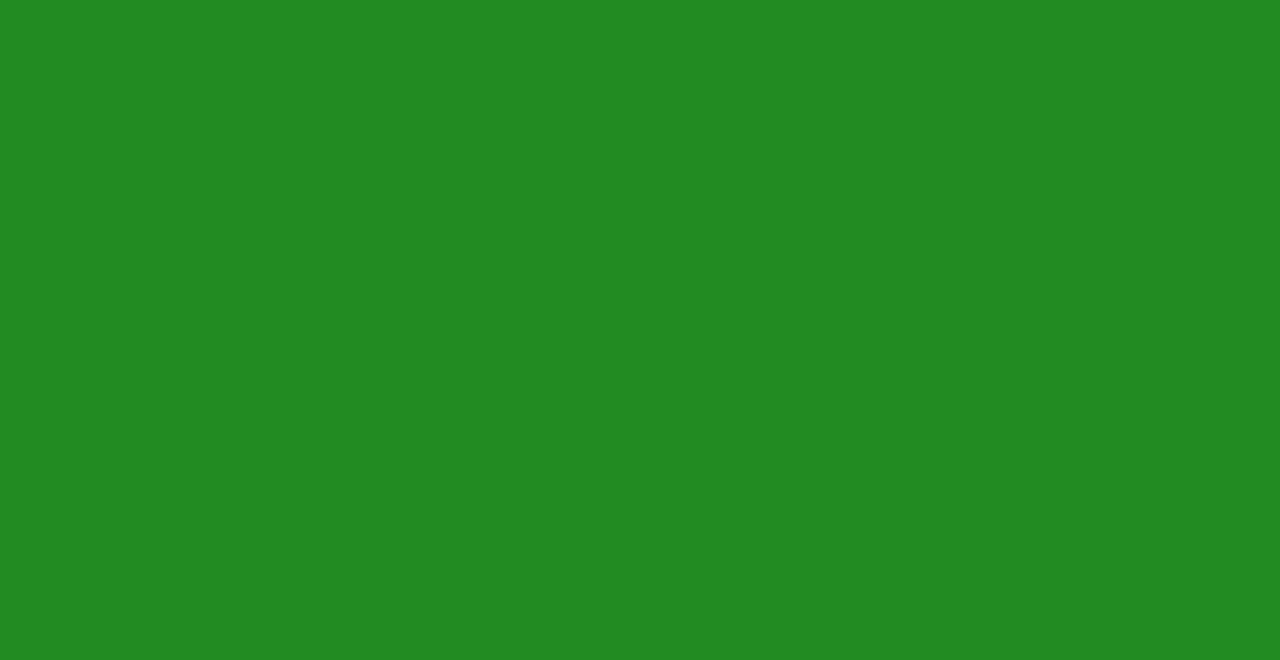
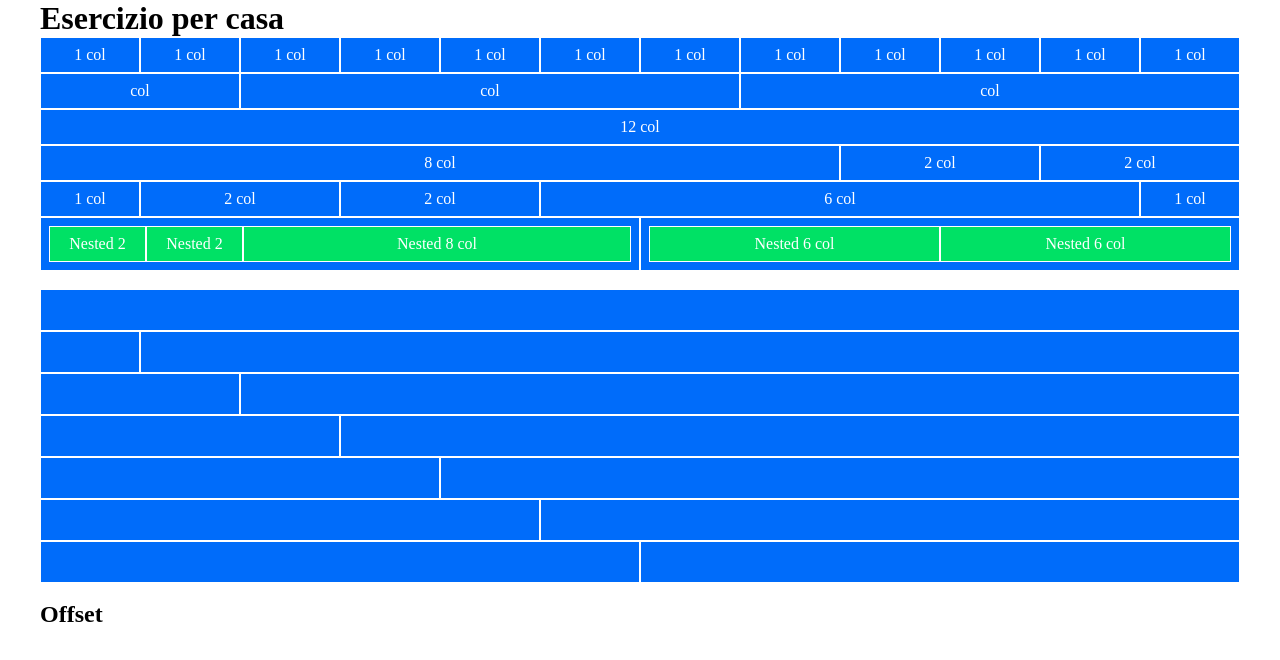
Before and after one commit to valeriobilli/html-css-12bool, a plain HTML site: page index.html in a window 1280 px wide. Drawn offline with Linux system fonts and the light colour scheme.

Commit message:
prima parte

```diff
--- a/css/layouting.css
+++ b/css/layouting.css
@@ -4,3 +4,92 @@
     padding: 0;
     margin: 0;
 }
+
+.container {
+    max-width: 1200px;
+    margin: 0 auto;
+}
+
+.row {
+    display: flex;
+    flex-direction: row;
+    flex-wrap: wrap;
+}
+
+/* Colonne */
+
+[class*="col-"] {
+    flex-grow: 0;
+    flex-shrink: 0;
+    flex-basis: aut0;
+}
+
+.col {
+    flex-grow: 1;
+    flex-basis: 0;
+    max-width: 100%;
+}
+
+.col-1 {
+    flex-basis: calc((100% / 12) * 1);
+    max-width: calc((100% / 12) * 1);
+}
+.col-2 {
+    flex-basis: calc((100% / 12) * 2);
+    max-width: calc((100% / 12) * 2);
+}
+.col-3 {
+    flex-basis: calc((100% / 12) * 3);
+    max-width: calc((100% / 12) * 3);
+}
+.col-4 {
+    flex-basis: calc((100% / 12) * 4);
+    max-width: calc((100% / 12) * 4);
+}
+.col-5 {
+    flex-basis: calc((100% / 12) * 5);
+    max-width: calc((100% / 12) * 5);
+}
+.col-6 {
+    flex-basis: calc((100% / 12) * 6);
+    max-width: calc((100% / 12) * 6);
+}
+.col-7 {
+    flex-basis: calc((100% / 12) * 7);
+    max-width: calc((100% / 12) * 7);
+}
+.col-8 {
+    flex-basis: calc((100% / 12) * 8);
+    max-width: calc((100% / 12) * 8);
+}
+.col-9 {
+    flex-basis: calc((100% / 12) * 9);
+    max-width: calc((100% / 12) * 9);
+}
+.col-10 {
+    flex-basis: calc((100% / 12) * 10);
+    max-width: calc((100% / 12) * 10);
+}
+.col-11 {
+    flex-basis: calc((100% / 12) * 11);
+    max-width: calc((100% / 12) * 11);
+}
+.col-12 {
+    flex-basis: calc((100% / 12) * 12);
+    max-width: calc((100% / 12) * 12);
+}
+
+/* offset */
+
+.col-offset-1   { margin-left: calc((100% / 12) * 1); }
+.col-offset-2   { margin-left: calc((100% / 12) * 2); }
+.col-offset-3   { margin-left: calc((100% / 12) * 3); }
+.col-offset-4   { margin-left: calc((100% / 12) * 4); }
+.col-offset-5   { margin-left: calc((100% / 12) * 5); }
+.col-offset-6   { margin-left: calc((100% / 12) * 6); }
+.col-offset-7   { margin-left: calc((100% / 12) * 7); }
+.col-offset-8   { margin-left: calc((100% / 12) * 8); }
+.col-offset-9   { margin-left: calc((100% / 12) * 9); }
+.col-offset-10  { margin-left: calc((100% / 12) * 10); }
+.col-offset-11  { margin-left: calc((100% / 12) * 11); }
+.col-offset-12  { margin-left: calc((100% / 12) * 12); }
--- a/css/style.css
+++ b/css/style.css
@@ -1,3 +1,23 @@
-body {
-    background-color: forestgreen;
+:root {
+    --primary-col: #006cfa;
+    --secondary-col: #00e165;
 }
+
+.bg-primary {
+    background-color: var(--primary-col);
+}
+
+.bg-secondary {
+    background-color: var(--secondary-col);
+}
+
+[class*="col-"] {
+    color: white;
+    padding: 0.5rem;
+    text-align: center;
+    border: 1px solid white;
+}
+
+.empty {
+    padding-top: 2rem;
+}
--- a/index.html
+++ b/index.html
@@ -4,13 +4,92 @@
     <meta charset="UTF-8">
     <meta http-equiv="X-UA-Compatible" content="IE=edge">
     <meta name="viewport" content="width=device-width, initial-scale=1.0">
+    <link rel="stylesheet" href="css/layouting.css">
     <link rel="stylesheet" href="css/style.css">
-    <link rel="stylesheet" href="css/layouting.css">
     <title>12 col</title>
 </head>
 <body>
    <div class="container">
-
+    <h1>Esercizio per casa</h1>
+        <div class="row">
+            <div class="col-1 bg-primary">1 col</div>
+            <div class="col-1 bg-primary">1 col</div>
+            <div class="col-1 bg-primary">1 col</div>
+            <div class="col-1 bg-primary">1 col</div>
+            <div class="col-1 bg-primary">1 col</div>
+            <div class="col-1 bg-primary">1 col</div>
+            <div class="col-1 bg-primary">1 col</div>
+            <div class="col-1 bg-primary">1 col</div>
+            <div class="col-1 bg-primary">1 col</div>
+            <div class="col-1 bg-primary">1 col</div>
+            <div class="col-1 bg-primary">1 col</div>
+            <div class="col-1 bg-primary">1 col</div>
+        </div>
+        <div class="row">
+            <div class="col-2 bg-primary">col</div>
+            <div class="col-5 bg-primary">col</div>
+            <div class="col-5 bg-primary">col</div>
+        </div>
+        <div class="row">
+            <div class="col-12 bg-primary">12 col</div>
+        </div>
+        <div class="row">
+            <div class="col-8 bg-primary">8 col</div>
+            <div class="col-2 bg-primary">2 col</div>
+            <div class="col-2 bg-primary">2 col</div>
+        </div>
+        <div class="row">
+            <div class="col-1 bg-primary">1 col</div>
+            <div class="col-2 bg-primary">2 col</div>
+            <div class="col-2 bg-primary">2 col</div>
+            <div class="col-6 bg-primary">6 col</div>
+            <div class="col-1 bg-primary">1 col</div>
+        </div>
+        <div class="row">
+            <div class="col-6 bg-primary">
+                <div class="row">
+                    <div class="col-2 bg-secondary">Nested 2</div>
+                    <div class="col-2 bg-secondary">Nested 2</div>
+                    <div class="col-8 bg-secondary">Nested 8 col</div>
+                </div>
+            </div>
+            <div class="col-6 bg-primary">
+                <div class="row">
+                    <div class="col-6 bg-secondary">Nested 6 col</div>
+                    <div class="col-6 bg-secondary">Nested 6 col</div>
+                </div>
+            </div>
+        </div>
+        <br>
+        <div class="row">
+           <div class="col-12 bg-primary empty"></div>
+        </div>
+        <div class="row">
+            <div class="col-1 bg-primary empty"></div>
+            <div class="col-11 bg-primary empty"></div>
+        </div>
+        <div class="row">
+            <div class="col-2 bg-primary empty"></div>
+            <div class="col-10 bg-primary empty"></div>
+        </div>
+        <div class="row">
+            <div class="col-3 bg-primary empty"></div>
+            <div class="col-9 bg-primary empty"></div>
+        </div>
+        <div class="row">
+            <div class="col-4 bg-primary empty"></div>
+            <div class="col-8 bg-primary empty"></div>
+        </div>
+        <div class="row">
+            <div class="col-5 bg-primary empty"></div>
+            <div class="col-7 bg-primary empty"></div>
+        </div>
+        <div class="row">
+            <div class="col-6 bg-primary empty"></div>
+            <div class="col-6 bg-primary empty"></div>
+        </div>
+        <br>
+        <h2>Offset</h2>
    </div>
 </body>
 </html>
```
